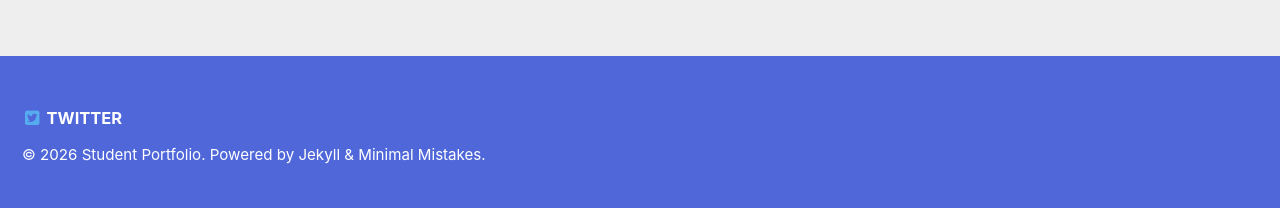
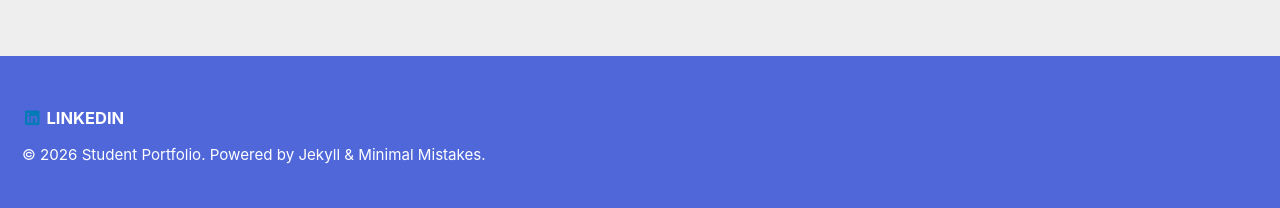
Before and after one commit to SethJ-2006/SethJ-2006.github.io, a Jekyll site: the page built from _pages/index.md, in a window 1280 px wide. Shown: the part 1290-1498 px from the top of the page. Built offline with Jekyll 4.4.1, drawn with Linux system fonts in a browser that asks for light colours.

Commit message:
Update _config.yml

```diff
--- a/_config.yml
+++ b/_config.yml
@@ -50,9 +50,9 @@ author:
 # Site Footer
 footer: # Site footer
   links: # Footer links
-    - label: "Twitter" # Twitter link
-      icon: "fab fa-fw fa-twitter-square"
-      url: "https://twitter.com/"
+    - label: "LinkedIn" # Twitter link
+      icon: "fa-brands fa-linkedin"
+      url: "https://www.linkedin.com/feed/"
       target: "_blank"
     - label: "Facebook" # Facebook link
       icon: "fab fa-fw fa-facebook-square"
```
